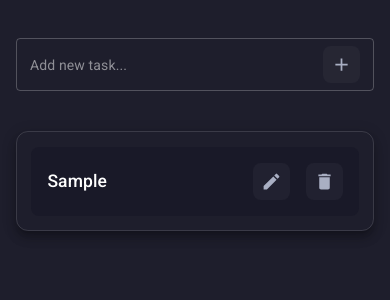
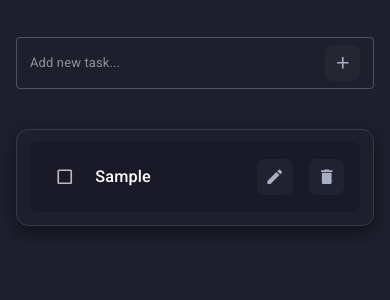
Before and after one commit to SAKTHIKOUSIK/TODO_CRUD_APP_USING_REACT, a React (Create React App) app: page / in a window 390 px wide. Both pictures are taken after typing "Sample" into the empty fields and a click on the button "add". Shown: the top 300 px of the page. Built offline with nearby package versions, Linux system fonts and the light colour scheme.

Commit message:
+added the checkbox

```diff
--- a/src/components/TaskItem.js
+++ b/src/components/TaskItem.js
@@ -1,5 +1,5 @@
 import React from 'react';
-import { Box, Stack, Typography, IconButton, Tooltip } from '@mui/material';
+import { Stack, Typography, IconButton, Tooltip, Checkbox } from '@mui/material';
 import { Edit, Delete } from '@mui/icons-material';
 import { taskItemStyle } from '../theme/customStyles';
 
@@ -14,11 +14,17 @@ const TaskItem = ({ taskItem, deleteTask, handleIsEditing }) => {
             alignItems="center"
             sx={taskItemStyle}
         >
-            <Box>
-                <Typography variant="h6">
+            <Stack direction="row" alignItems="center">
+                <Checkbox
+                    value=""
+                    // checked={ }
+                    // onChange={ }
+                    color="primary"
+                />
+                <Typography variant="h6" ml={1.5}>
                     {value}
                 </Typography>
-            </Box>
+            </Stack>
             <Stack direction="row" columnGap={2}>
                 <Tooltip title="Edit">
                     <IconButton
--- a/src/components/TaskList.js
+++ b/src/components/TaskList.js
@@ -6,7 +6,7 @@ import TaskItem from './TaskItem';
 const TaskList = ({ tasks, deleteTask, handleIsEditing }) => {
 
     return (
-        <Stack spacing={1.8}>
+        <Stack spacing={{xs: 1.5, sm: 2}}>
             {
                 // Here, Sort method is used to place the recently added Task at the Top.
                 tasks.sort((a, b) => b.id - a.id).map((taskItem) => (
--- a/src/components/WelcomeScreen.js
+++ b/src/components/WelcomeScreen.js
@@ -3,10 +3,11 @@ import { Box, Typography } from '@mui/material';
 
 const WelcomeScreen = () => {
     return (
-        <Box textAlign="center">
+        <Box textAlign="center" p={1}>
             <Box component="figure">
                 <Box
                     component="img"
+                    width={{ sm: 0.9 }}
                     src="/img/todolist.svg"
                 />
             </Box>
--- a/src/index.css
+++ b/src/index.css
@@ -1,27 +1,16 @@
+/* CSS Reset */
 
 ::-webkit-scrollbar {
-    width: 0.6vw;
+    display: none;
 }
 
-/* ::-webkit-scrollbar-track {
-    background-color: var(--track-color);
-}
-
-::-webkit-scrollbar-thumb {
-    background-color: var(--thumb-color);
-}
-
-::-webkit-scrollbar-thumb:hover {
-    background-color: var(--thumb-hover-color);
-} */
-
 ::selection {
-    background-color: red;
+    background-color: #3F3D56;
     color: #fff;
 }
 
 ::-moz-selection {
-    background-color: var(--main-color-2);
+    background-color: #3F3D56;
     color: #fff;
 }
 
@@ -35,13 +24,13 @@
 
 html {
     font-size: 16px;
-    scrollbar-width: thin;
-    /* scrollbar-color: var(--thumb-color) var(--track-color); */
+    -ms-overflow-style: none;
+    scrollbar-width: none;
 }
 
-@media (max-width: 576px) {
+@media (max-width: 500px) {
     html {
-        font-size: 14px;
+        font-size: 13px;
     }
 }
 
--- a/src/theme/customStyles.js
+++ b/src/theme/customStyles.js
@@ -13,7 +13,7 @@ export const todoBoxStyle = {
 
 export const taskBoxStyle = {
     mt: 5,
-    p: { xs: 1.8, sm: 2.5 },
+    p: { xs: 1.6, sm: 2.5 },
     bgcolor: "transparent",
     backgroundImage: "none",
     borderRadius: "12px",
```
